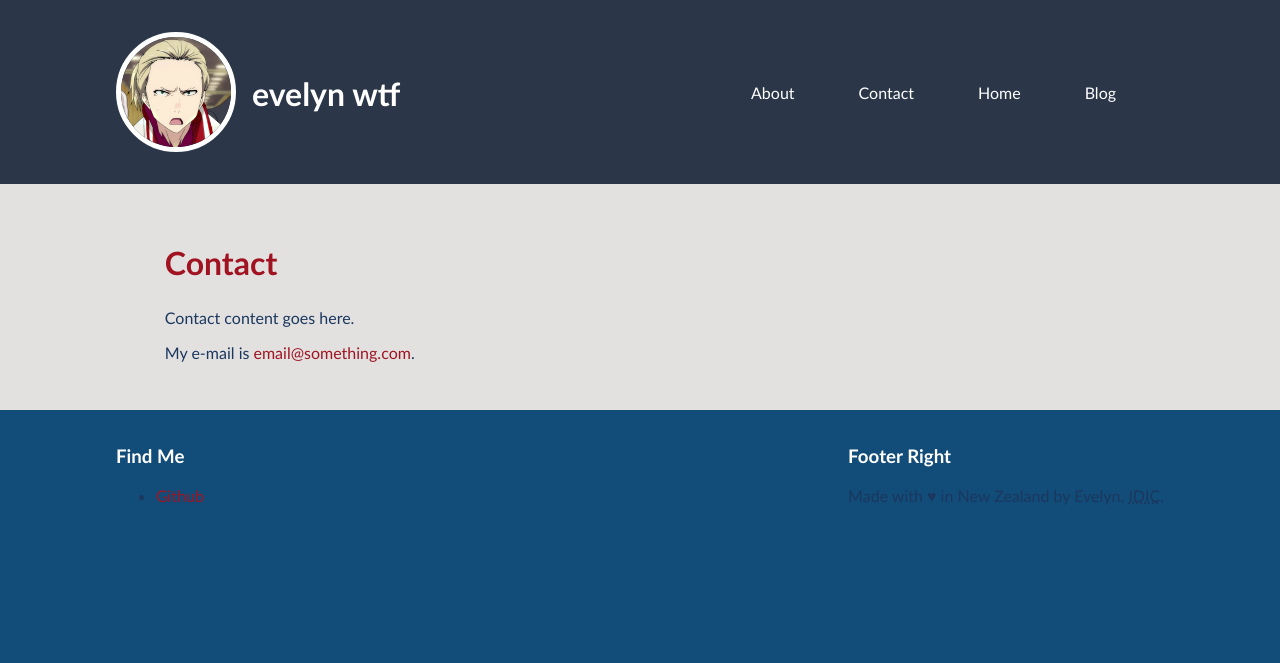
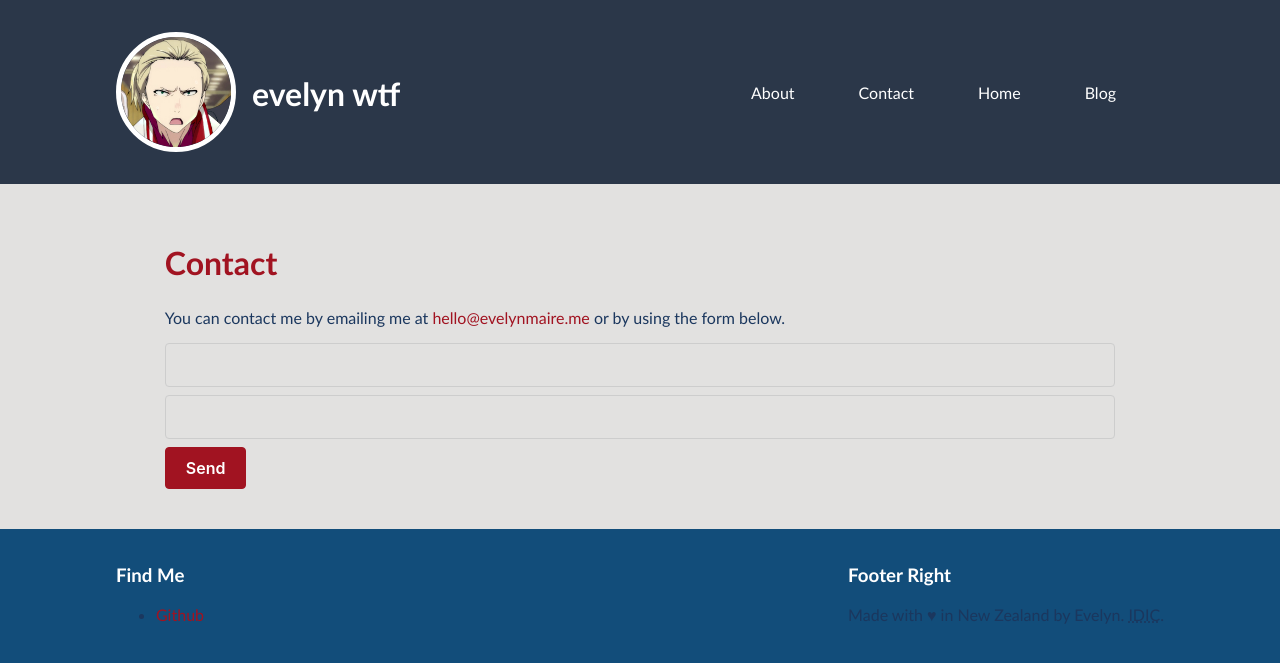
Before and after one commit to evelynmaire/evelynmaire.github.io, a Jekyll site: the page built from _pages/contact.md, in a window 1280 px wide. Shown: the top 663 px of the page. Built offline with Jekyll 4.4.1, drawn with Linux system fonts in a browser that asks for light colours.

Commit message:
Update contact.md

```diff
--- a/_pages/contact.md
+++ b/_pages/contact.md
@@ -4,6 +4,11 @@ title: Contact
 permalink: /contact/
 ---
 
-Contact content goes here.
+You can contact me by emailing me at [hello@evelynmaire.me](mailto:hello@evelynmaire.me) or by using the form below.
 
-My e-mail is [email@something.com](mailto:email@something.com).
+<form action="https://formspree.io/evie.ferguson@gmail.com"
+      method="POST">
+    <input type="text" name="name">
+    <input type="email" name="_replyto">
+    <input type="submit" value="Send">
+</form>
```
